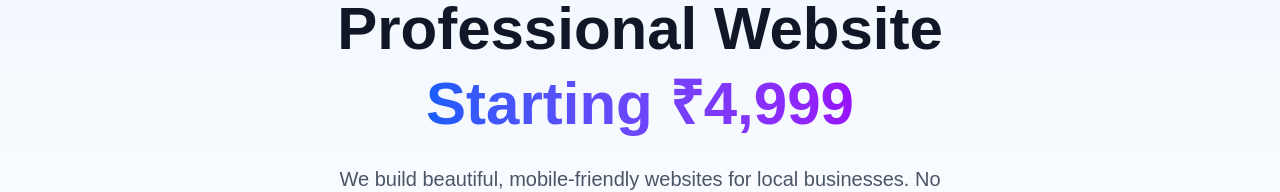
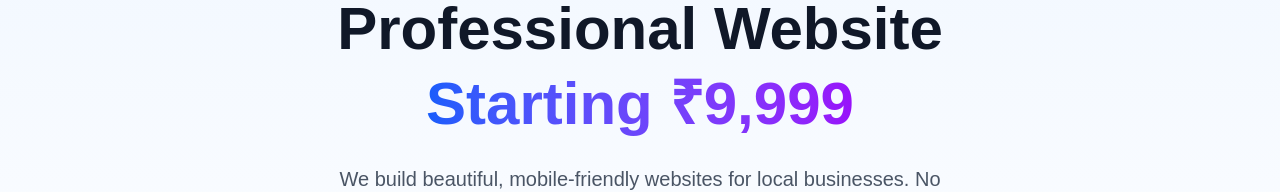
Before and after one commit to b24repo/sitesbanao, a Next.js app: page / in a window 1280 px wide. Shown: the part 193-385 px from the top of the page. Built offline with nearby package versions, Linux system fonts and the light colour scheme.

Commit message:
chore: update headline pricing to ₹9,999

```diff
--- a/app/indore/layout.tsx
+++ b/app/indore/layout.tsx
@@ -2,7 +2,7 @@ const jsonLd = {
   "@context": "https://schema.org",
   "@type": "LocalBusiness",
   name: "SitesBanao - Indore",
-  description: "Professional website design and development for businesses in Indore. Starting ₹4,999.",
+  description: "Professional website design and development for businesses in Indore. Starting ₹9,999.",
   url: "https://sitesbanao.com/indore",
   telephone: "+91-82099-04262",
   areaServed: { "@type": "City", name: "Indore", containedInPlace: { "@type": "State", name: "Madhya Pradesh" } },
--- a/app/indore/page.tsx
+++ b/app/indore/page.tsx
@@ -1,14 +1,14 @@
 import type { Metadata } from "next";
 
 export const metadata: Metadata = {
-  title: "Website Design in Indore | Professional Websites Starting ₹4,999 | SitesBanao",
+  title: "Website Design in Indore | Professional Websites Starting ₹9,999 | SitesBanao",
   description:
-    "Get a professional website for your Indore business starting ₹4,999. We serve businesses in Vijay Nagar, Palasia, Sapna Sangeeta, AB Road, South Tukoganj. 7-day delivery, mobile-friendly, SEO-ready.",
+    "Get a professional website for your Indore business starting ₹9,999. We serve businesses in Vijay Nagar, Palasia, Sapna Sangeeta, AB Road, South Tukoganj. 7-day delivery, mobile-friendly, SEO-ready.",
   keywords:
     "website design Indore, web development Indore, affordable website Indore, business website Indore, Indore web designer, Vijay Nagar, Palasia, Sapna Sangeeta, AB Road, South Tukoganj, sitesbanao",
   alternates: { canonical: "https://sitesbanao.com/indore" },
   openGraph: {
-    title: "Website Design in Indore | Starting ₹4,999 | SitesBanao",
+    title: "Website Design in Indore | Starting ₹9,999 | SitesBanao",
     description:
       "Professional websites for Indore businesses. 7-day delivery. See our live demo sites!",
     url: "https://sitesbanao.com/indore",
@@ -50,7 +50,7 @@ export default function IndorePage() {
           <h1 className="text-4xl md:text-5xl font-bold text-gray-900 mb-6 leading-tight">
             Website Design in Indore |<br />
             <span className="bg-gradient-to-r from-blue-600 to-purple-600 bg-clip-text text-transparent">
-              Professional Websites Starting ₹4,999
+              Professional Websites Starting ₹9,999
             </span>
           </h1>
           <p className="text-xl text-gray-600 max-w-2xl mx-auto mb-6">
--- a/app/jaipur/layout.tsx
+++ b/app/jaipur/layout.tsx
@@ -2,7 +2,7 @@ const jsonLd = {
   "@context": "https://schema.org",
   "@type": "LocalBusiness",
   name: "SitesBanao - Jaipur",
-  description: "Professional website design and development for businesses in Jaipur. Starting ₹4,999.",
+  description: "Professional website design and development for businesses in Jaipur. Starting ₹9,999.",
   url: "https://sitesbanao.com/jaipur",
   telephone: "+91-82099-04262",
   areaServed: { "@type": "City", name: "Jaipur", containedInPlace: { "@type": "State", name: "Rajasthan" } },
--- a/app/jaipur/page.tsx
+++ b/app/jaipur/page.tsx
@@ -1,14 +1,14 @@
 import type { Metadata } from "next";
 
 export const metadata: Metadata = {
-  title: "Website Design in Jaipur | Professional Websites Starting ₹4,999 | SitesBanao",
+  title: "Website Design in Jaipur | Professional Websites Starting ₹9,999 | SitesBanao",
   description:
-    "Get a professional website for your Jaipur business starting ₹4,999. We serve businesses in C-Scheme, Malviya Nagar, Vaishali Nagar, Mansarovar, Tonk Road. 7-day delivery, mobile-friendly, SEO-ready.",
+    "Get a professional website for your Jaipur business starting ₹9,999. We serve businesses in C-Scheme, Malviya Nagar, Vaishali Nagar, Mansarovar, Tonk Road. 7-day delivery, mobile-friendly, SEO-ready.",
   keywords:
     "website design Jaipur, web development Jaipur, affordable website Jaipur, business website Jaipur, Jaipur web designer, C-Scheme, Malviya Nagar, Vaishali Nagar, Mansarovar, Tonk Road, sitesbanao",
   alternates: { canonical: "https://sitesbanao.com/jaipur" },
   openGraph: {
-    title: "Website Design in Jaipur | Starting ₹4,999 | SitesBanao",
+    title: "Website Design in Jaipur | Starting ₹9,999 | SitesBanao",
     description:
       "Professional websites for Jaipur businesses. 7-day delivery. See our live demo sites!",
     url: "https://sitesbanao.com/jaipur",
@@ -54,7 +54,7 @@ export default function JaipurPage() {
           <h1 className="text-4xl md:text-5xl font-bold text-gray-900 mb-6 leading-tight">
             Website Design in Jaipur |<br />
             <span className="bg-gradient-to-r from-blue-600 to-purple-600 bg-clip-text text-transparent">
-              Professional Websites Starting ₹4,999
+              Professional Websites Starting ₹9,999
             </span>
           </h1>
           <p className="text-xl text-gray-600 max-w-2xl mx-auto mb-6">
--- a/app/layout.tsx
+++ b/app/layout.tsx
@@ -13,9 +13,9 @@ const geistMono = Geist_Mono({
 });
 
 export const metadata: Metadata = {
-  title: "SitesBanao - Professional Websites for Indian Businesses | Starting ₹4,999",
+  title: "SitesBanao - Professional Websites for Indian Businesses | Starting ₹9,999",
   description:
-    "SitesBanao builds professional, mobile-friendly websites for small businesses in India. Custom designs, 7-day delivery, starting at just ₹4,999. Serving Jaipur, Indore & all of India. 500+ businesses trust us.",
+    "SitesBanao builds professional, mobile-friendly websites for small businesses in India. Custom designs, 7-day delivery, starting at just ₹9,999. Serving Jaipur, Indore & all of India. 500+ businesses trust us.",
   keywords: [
     "website design India",
     "website design Jaipur",
@@ -42,9 +42,9 @@ export const metadata: Metadata = {
     canonical: "https://sitesbanao.com",
   },
   openGraph: {
-    title: "SitesBanao - Professional Websites for Indian Businesses | ₹4,999",
+    title: "SitesBanao - Professional Websites for Indian Businesses | ₹9,999",
     description:
-      "Get a professional website for your business in 7 days. Custom designs, mobile-friendly, SEO-ready. Starting ₹4,999. Trusted by 500+ businesses across India.",
+      "Get a professional website for your business in 7 days. Custom designs, mobile-friendly, SEO-ready. Starting ₹9,999. Trusted by 500+ businesses across India.",
     url: "https://sitesbanao.com",
     siteName: "SitesBanao",
     type: "website",
@@ -54,7 +54,7 @@ export const metadata: Metadata = {
         url: "/og-image.png",
         width: 1200,
         height: 630,
-        alt: "SitesBanao - Professional Websites Starting ₹4,999",
+        alt: "SitesBanao - Professional Websites Starting ₹9,999",
       },
     ],
   },
@@ -62,7 +62,7 @@ export const metadata: Metadata = {
     card: "summary_large_image",
     title: "SitesBanao - Professional Websites for Indian Businesses",
     description:
-      "Custom websites for small businesses starting ₹4,999. 7-day delivery. Mobile-friendly. SEO-ready.",
+      "Custom websites for small businesses starting ₹9,999. 7-day delivery. Mobile-friendly. SEO-ready.",
     images: ["/og-image.png"],
   },
   robots: {
@@ -104,7 +104,7 @@ const jsonLd = {
       name: "SitesBanao",
       url: "https://sitesbanao.com",
       description:
-        "SitesBanao is a website design agency serving small businesses across India. We build professional, mobile-friendly websites starting at ₹4,999 with 7-day delivery.",
+        "SitesBanao is a website design agency serving small businesses across India. We build professional, mobile-friendly websites starting at ₹9,999 with 7-day delivery.",
       foundingDate: "2025",
       areaServed: [
         {
--- a/app/page.tsx
+++ b/app/page.tsx
@@ -36,7 +36,7 @@ export default function Home() {
           <h1 className="text-5xl md:text-6xl font-bold text-gray-900 mb-6 leading-tight">
             Professional Website<br />
             <span className="bg-gradient-to-r from-blue-600 to-purple-600 bg-clip-text text-transparent">
-              Starting ₹4,999
+              Starting ₹9,999
             </span>
           </h1>
           <p className="text-xl text-gray-600 max-w-2xl mx-auto mb-10">
```
